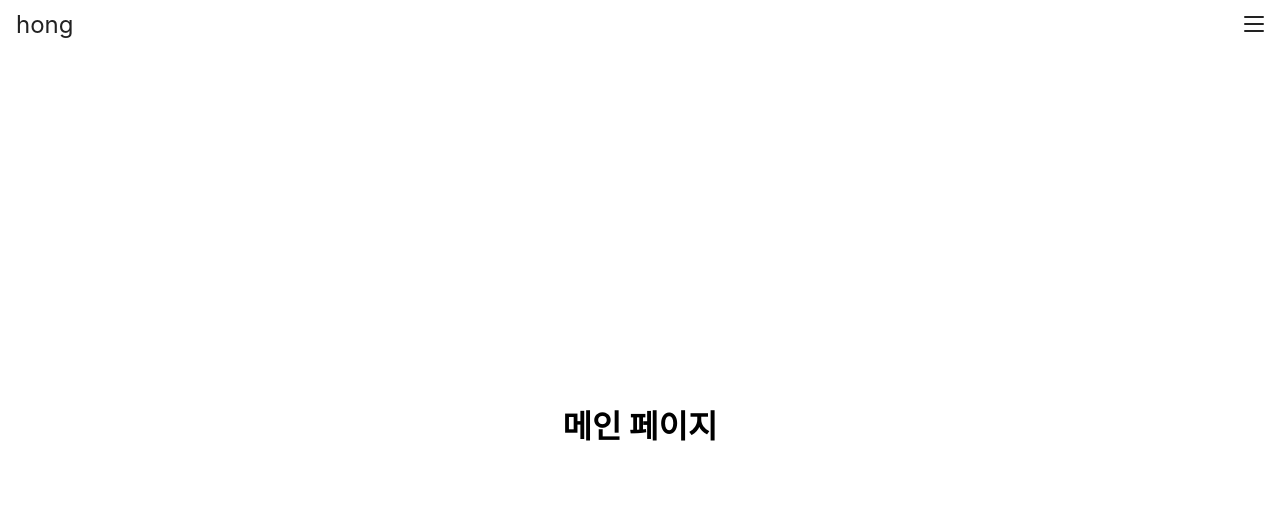
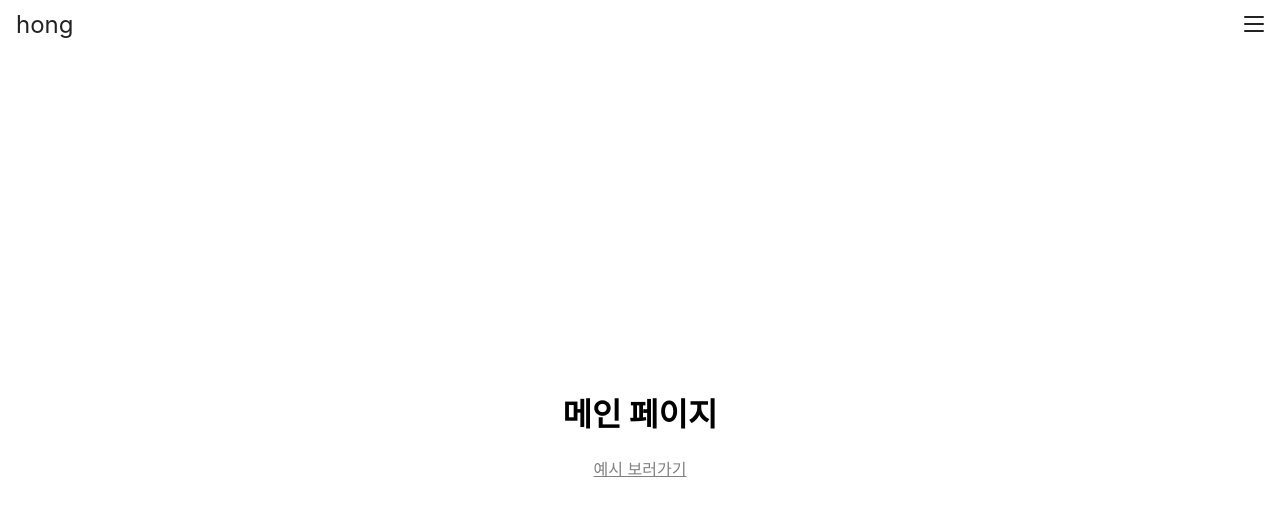
Before and after one commit to NaemTTo/wedding, a Next.js app: page / in a window 1280 px wide. Shown: the top 516 px of the page. Built offline with nearby package versions, Linux system fonts and the light colour scheme; a web font is replaced by a local one.

Commit message:
feat: Invitation ID에 따른 FireStore 호출

```diff
--- a/pages/index.tsx
+++ b/pages/index.tsx
@@ -1,14 +1,24 @@
 import styled from '@emotion/styled';
 import type { NextPage } from 'next';
 import Head from 'next/head';
+import Link from 'next/link';
 import Header from '../components/Header';
 import useDialog from '../dialogs/store';
+
+const UnderlinedLink = styled.a`
+  text-decoration: underline;
+  color: grey;
+  &:hover {
+    color: black;
+  }
+`;
 
 const Home: NextPage = () => {
   const [showAlertDialog, showConfirmDialog] = useDialog((state) => [
     state.showAlertDialog,
     state.showConfirmDialog,
   ]);
+
   return (
     <div
       style={{
@@ -23,8 +33,17 @@ const Home: NextPage = () => {
         <meta name="description" content="Generated by create next app" />
         <link rel="icon" href="/favicon.ico" />
       </Head>
-      <div>
+      <div
+        style={{
+          display: 'flex',
+          flexDirection: 'column',
+          alignItems: 'center',
+        }}
+      >
         <h1>메인 페이지</h1>
+        <Link href={'/invitation?id=cssEq05cBqawFl8VqMAg'}>
+          <UnderlinedLink>예시 보러가기</UnderlinedLink>
+        </Link>
       </div>
     </div>
   );
```
Also changed, not shown: pages/invitation/index.tsx (+22 -6 lines).
